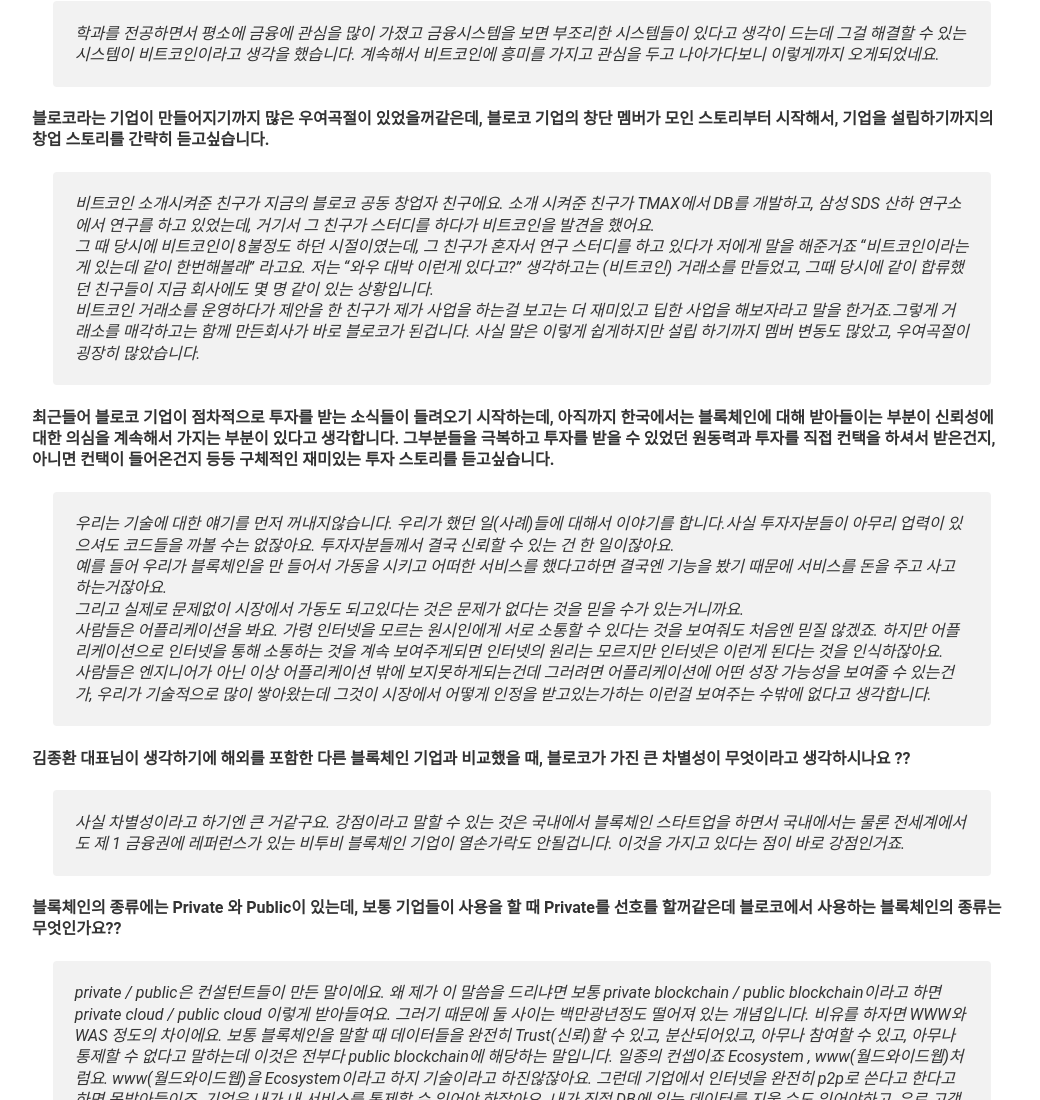
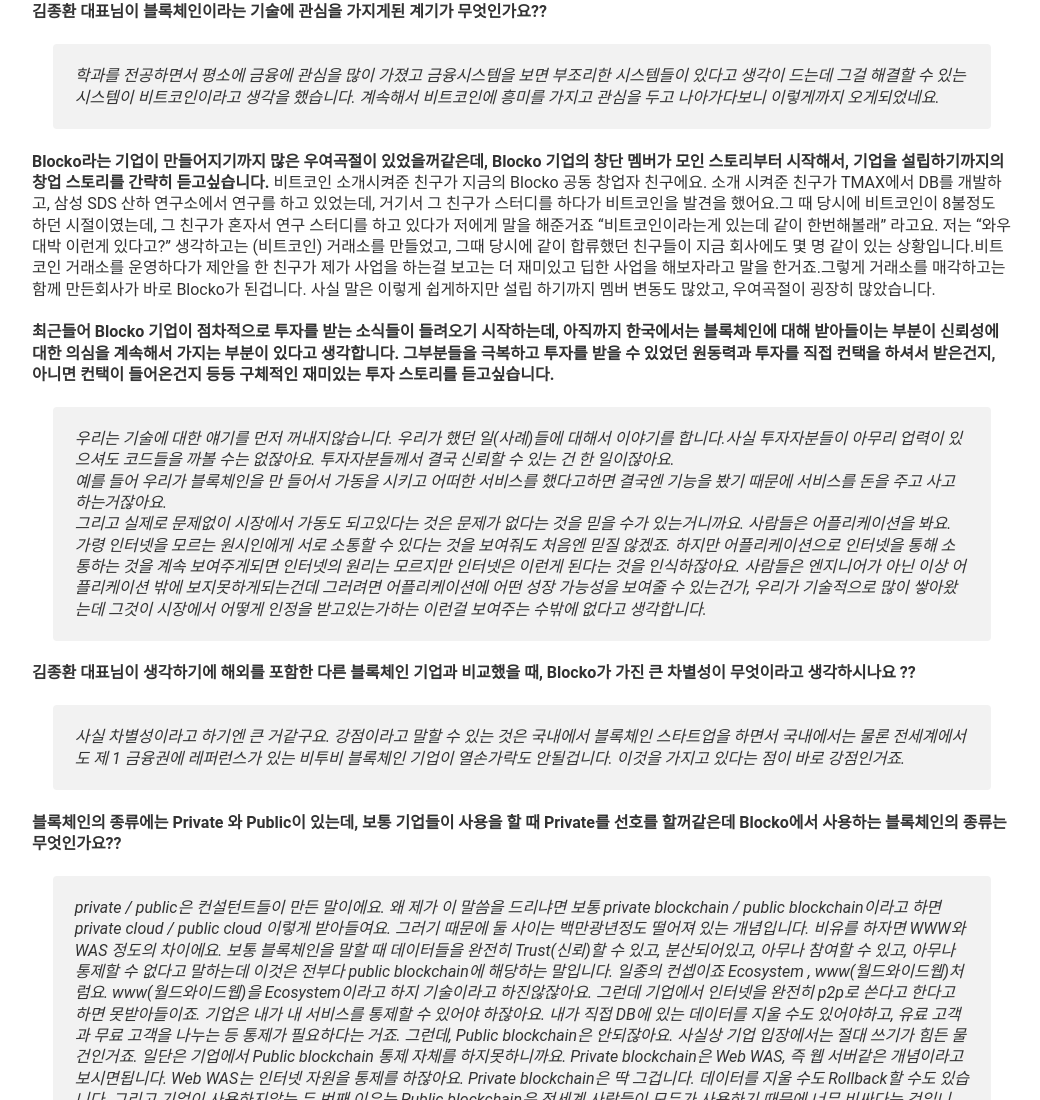
Before and after one commit to Miller-kk/KIMKIBYEONG.github.io, a Jekyll site: the page built from _posts/2017-04-23-bloko.md, in a window 1280 px wide and 1400 px high, scrolled down 300 px. Shown: the part 300-1400 px from the top of the window, without its empty margins (118-1158 px from the left). Built offline with Jekyll 4.4.1, drawn with Linux system fonts in a browser that asks for light colours; some of the changed text lies outside the part shown.

Commit message:
Update 2017-04-23-bloko.md

```diff
--- a/_posts/2017-04-23-bloko.md
+++ b/_posts/2017-04-23-bloko.md
@@ -1,33 +1,34 @@
 ---
 title: InterView Two
-description: Bloko
-header: Bloko(Blockchain) 대표 김종환님
+description: Blocko
+header: Blocko(Blockchain) 대표 김종환님
 ---
 ![블로코](http://fintechkorea.kr/wp-content/uploads/2015/10/%EB%A1%9C%EA%B3%A0_%EB%B8%94%EB%A1%9C%EC%BD%94530-X-459.png)
+오늘의 인터뷰는 최근 많은 투자와 함께 급성장
 
 **김종환 대표님이 블록체인이라는 기술에 관심을 가지게된 계기가 무엇인가요??**
 > 학과를 전공하면서 평소에 금융에 관심을 많이 가졌고 금융시스템을 보면 부조리한 시스템들이 있다고 생각이 드는데 그걸 해결할 수 있는 시스템이 비트코인이라고 생각을 했습니다. 계속해서 비트코인에 흥미를 가지고 관심을 두고 나아가다보니 이렇게까지 오게되었네요.
 
-**블로코라는 기업이 만들어지기까지 많은 우여곡절이 있었을꺼같은데, 블로코 기업의 창단 멤버가 모인 스토리부터 시작해서, 기업을 설립하기까지의 창업 스토리를 간략히 듣고싶습니다.**
-> 비트코인 소개시켜준 친구가 지금의 블로코 공동 창업자 친구에요. 소개 시켜준 친구가 TMAX에서 DB를 개발하고, 삼성 SDS 산하 연구소에서 연구를 하고 있었는데, 거기서 그 친구가 스터디를 하다가 비트코인을 발견을 했어요.<br/>그 때 당시에 비트코인이 8불정도 하던 시절이였는데, 그 친구가 혼자서 연구 스터디를 하고 있다가 저에게 말을 해준거죠 “비트코인이라는게 있는데 같이 한번해볼래” 라고요. 저는 “와우 대박 이런게 있다고?” 생각하고는 (비트코인) 거래소를 만들었고, 그때 당시에 같이 합류했던 친구들이 지금 회사에도 몇 명 같이 있는 상황입니다.<br/>비트코인 거래소를 운영하다가 제안을 한 친구가 제가 사업을 하는걸 보고는 더 재미있고 딥한 사업을 해보자라고 말을 한거죠.그렇게 거래소를 매각하고는 함께 만든회사가 바로 블로코가 된겁니다. 사실 말은 이렇게 쉽게하지만 설립 하기까지 멤버 변동도 많았고, 우여곡절이 굉장히 많았습니다.
+**Blocko라는 기업이 만들어지기까지 많은 우여곡절이 있었을꺼같은데, Blocko 기업의 창단 멤버가 모인 스토리부터 시작해서, 기업을 설립하기까지의 창업 스토리를 간략히 듣고싶습니다.**
+비트코인 소개시켜준 친구가 지금의 Blocko 공동 창업자 친구에요. 소개 시켜준 친구가 TMAX에서 DB를 개발하고, 삼성 SDS 산하 연구소에서 연구를 하고 있었는데, 거기서 그 친구가 스터디를 하다가 비트코인을 발견을 했어요.그 때 당시에 비트코인이 8불정도 하던 시절이였는데, 그 친구가 혼자서 연구 스터디를 하고 있다가 저에게 말을 해준거죠 “비트코인이라는게 있는데 같이 한번해볼래” 라고요. 저는 “와우 대박 이런게 있다고?” 생각하고는 (비트코인) 거래소를 만들었고, 그때 당시에 같이 합류했던 친구들이 지금 회사에도 몇 명 같이 있는 상황입니다.비트코인 거래소를 운영하다가 제안을 한 친구가 제가 사업을 하는걸 보고는 더 재미있고 딥한 사업을 해보자라고 말을 한거죠.그렇게 거래소를 매각하고는 함께 만든회사가 바로 Blocko가 된겁니다. 사실 말은 이렇게 쉽게하지만 설립 하기까지 멤버 변동도 많았고, 우여곡절이 굉장히 많았습니다.
 
-**최근들어 블로코 기업이 점차적으로 투자를 받는 소식들이 들려오기 시작하는데, 아직까지 한국에서는 블록체인에 대해 받아들이는 부분이 신뢰성에 대한 의심을 계속해서 가지는 부분이 있다고 생각합니다. 그부분들을 극복하고 투자를 받을 수 있었던 원동력과 투자를 직접 컨택을 하셔서 받은건지, 아니면 컨택이 들어온건지 등등 구체적인 재미있는 투자 스토리를 듣고싶습니다.**
-> 우리는 기술에 대한 얘기를 먼저 꺼내지않습니다. 우리가 했던 일(사례)들에 대해서 이야기를 합니다.사실 투자자분들이 아무리 업력이 있으셔도 코드들을 까볼 수는 없잖아요. 투자자분들께서 결국 신뢰할 수 있는 건 한 일이잖아요.<br/> 예를 들어 우리가 블록체인을 만 들어서 가동을 시키고 어떠한 서비스를 했다고하면 결국엔 기능을 봤기 때문에 서비스를 돈을 주고 사고하는거잖아요.<br/>그리고 실제로 문제없이 시장에서 가동도 되고있다는 것은 문제가 없다는 것을 믿을 수가 있는거니까요. <br/>사람들은 어플리케이션을 봐요. 가령 인터넷을 모르는 원시인에게 서로 소통할 수 있다는 것을 보여줘도 처음엔 믿질 않겠죠. 하지만 어플리케이션으로 인터넷을 통해 소통하는 것을 계속 보여주게되면 인터넷의 원리는 모르지만 인터넷은 이런게 된다는 것을 인식하잖아요. <br/>사람들은 엔지니어가 아닌 이상 어플리케이션 밖에 보지못하게되는건데 그러려면 어플리케이션에 어떤 성장 가능성을 보여줄 수 있는건가, 우리가 기술적으로 많이 쌓아왔는데 그것이 시장에서 어떻게 인정을 받고있는가하는 이런걸 보여주는 수밖에 없다고 생각합니다.
+**최근들어 Blocko 기업이 점차적으로 투자를 받는 소식들이 들려오기 시작하는데, 아직까지 한국에서는 블록체인에 대해 받아들이는 부분이 신뢰성에 대한 의심을 계속해서 가지는 부분이 있다고 생각합니다. 그부분들을 극복하고 투자를 받을 수 있었던 원동력과 투자를 직접 컨택을 하셔서 받은건지, 아니면 컨택이 들어온건지 등등 구체적인 재미있는 투자 스토리를 듣고싶습니다.**
+> 우리는 기술에 대한 얘기를 먼저 꺼내지않습니다. 우리가 했던 일(사례)들에 대해서 이야기를 합니다.사실 투자자분들이 아무리 업력이 있으셔도 코드들을 까볼 수는 없잖아요. 투자자분들께서 결국 신뢰할 수 있는 건 한 일이잖아요.<br/> 예를 들어 우리가 블록체인을 만 들어서 가동을 시키고 어떠한 서비스를 했다고하면 결국엔 기능을 봤기 때문에 서비스를 돈을 주고 사고하는거잖아요.<br/>그리고 실제로 문제없이 시장에서 가동도 되고있다는 것은 문제가 없다는 것을 믿을 수가 있는거니까요. 사람들은 어플리케이션을 봐요. 가령 인터넷을 모르는 원시인에게 서로 소통할 수 있다는 것을 보여줘도 처음엔 믿질 않겠죠. 하지만 어플리케이션으로 인터넷을 통해 소통하는 것을 계속 보여주게되면 인터넷의 원리는 모르지만 인터넷은 이런게 된다는 것을 인식하잖아요. 사람들은 엔지니어가 아닌 이상 어플리케이션 밖에 보지못하게되는건데 그러려면 어플리케이션에 어떤 성장 가능성을 보여줄 수 있는건가, 우리가 기술적으로 많이 쌓아왔는데 그것이 시장에서 어떻게 인정을 받고있는가하는 이런걸 보여주는 수밖에 없다고 생각합니다.
 
-**김종환 대표님이 생각하기에 해외를 포함한 다른 블록체인 기업과 비교했을 때, 블로코가 가진 큰 차별성이 무엇이라고 생각하시나요 ??**
+**김종환 대표님이 생각하기에 해외를 포함한 다른 블록체인 기업과 비교했을 때, Blocko가 가진 큰 차별성이 무엇이라고 생각하시나요 ??**
 > 사실 차별성이라고 하기엔 큰 거같구요. 강점이라고 말할 수 있는 것은 국내에서 블록체인 스타트업을 하면서 국내에서는 물론 전세계에서도 제 1 금융권에 레퍼런스가 있는 비투비 블록체인 기업이 열손가락도 안될겁니다. 이것을 가지고 있다는 점이 바로 강점인거죠.
 
-**블록체인의 종류에는 Private 와 Public이 있는데, 보통 기업들이 사용을 할 때 Private를 선호를 할꺼같은데 블로코에서 사용하는 블록체인의 종류는 무엇인가요??**
+**블록체인의 종류에는 Private 와 Public이 있는데, 보통 기업들이 사용을 할 때 Private를 선호를 할꺼같은데 Blocko에서 사용하는 블록체인의 종류는 무엇인가요??**
 > private / public은 컨설턴트들이 만든 말이에요. 왜 제가 이 말씀을 드리냐면 보통 private blockchain / public blockchain이라고 하면 private cloud / public cloud 이렇게 받아들여요. 그러기 때문에 둘 사이는 백만광년정도 떨어져 있는 개념입니다. 비유를 하자면 WWW와 WAS 정도의 차이에요. 보통 블록체인을 말할 때 데이터들을 완전히 Trust(신뢰)할 수 있고, 분산되어있고, 아무나 참여할 수 있고, 아무나 통제할 수 없다고 말하는데 이것은 전부다 public blockchain에 해당하는 말입니다. 일종의 컨셉이죠 Ecosystem , www(월드와이드웹)처럼요. www(월드와이드웹)을 Ecosystem이라고 하지 기술이라고 하진않잖아요. 그런데 기업에서 인터넷을 완전히 p2p로 쓴다고 한다고하면 못받아들이죠. 기업은 내가 내 서비스를 통제할 수 있어야 하잖아요. 내가 직접 DB에 있는 데이터를 지울 수도 있어야하고, 유료 고객과 무료 고객을 나누는 등 통제가 필요하다는 거죠. 그런데, Public blockchain은 안되잖아요. 사실상 기업 입장에서는 절대 쓰기가 힘든 물건인거죠. 일단은 기업에서 Public blockchain 통제 자체를 하지못하니까요. Private blockchain은 Web WAS, 즉 웹 서버같은 개념이라고 보시면됩니다. Web WAS는 인터넷 자원을 통제를 하잖아요. Private blockchain은 딱 그겁니다. 데이터를 지울 수도 Rollback할 수도 있습니다. 그리고 기업이 사용하지않는 두 번째 이유는 Public blockchain은 전세계 사람들이 모두가 사용하기 때문에 너무 비싸다는 것입니다. 지금 현재 public / private로 분화되고 있다는 과정에 있다는게 Web과 Web Server의 개념으로 분화되고 있다는 것과 같습니다. 사람들이 사용하는건 Web Server의 개념처럼 Private blockchain일꺼에요. 앞으로는 마치 Web에서 HyperLink로 끌어오듯이 블록체인에서 Multi Chain이라던지 Side Chain이라는 개념을 가져와서 차상위의 Blockchain의 신뢰도를 이용해서 아래층의 Blockchain의 신뢰도를 담보하는 그런걸로 신뢰도를 높이겠죠.
 
 **Private Blockchain이 데이터를 지울수도 Rollback할 수도 있는거면 다른의미로 생각하면 보안적으로 좀 위험성이 있지않나요?**
 > 네 Public Blockchain보다 확실히 높죠. 하지만 블록체인 시스템에 뭐가 들어가느냐에 따라 보안성이 다른거라고 봅니다. 예를 들면 블록체인 시스템에 화폐가 들어간다고하면 화폐라는게 보안이 상당히 중요한 부분 중에 하나잖아요. 사실 비트코인 시스템이 자유도를 떨어뜨린 이유는 화폐 단위가 오고가기 때문에 보안이 상당히 민감하기 때문이죠. 자유도를 높이게 되면 그만큼 버그가 많아지기 마련인데, 화폐라는건 버그가 있어서는 절대 안되는거잖아요. 그러다보니 자유도가 낮은거에요. 하지만 다른 시스템을 만든다고 가정을 하고 예를 들어 에넌지 교환 시스템을 만든다고 생각해봅시다. 그러면 화폐보다는 상대적으로 신뢰도가 낮아도될꺼거든요. 그런것들은 Private Blockchain을 사용해서 비용을 낮추는게 맞는거죠.
 
-**블로코가 최종적으로 바라고 있는 회사의 목표와 모습이 궁금합니다**
+**Blocko가 최종적으로 바라고 있는 회사의 목표와 모습이 궁금합니다**
 > 일단 저희는 블록체인 업계의 네이버같은 회사가 되는 것이 목표입니다. 인터넷이 등장하자 네이버가 나오게 되었고, 모바일이 등장하자 카카오가 나오게되었잖아요. 이런식으로 블록체인 업계를 대표하는 기업이 되는게 궁극적인 목표죠.
 
 **요즈음 학부생이든 대학원생이든 블록체인 연구가 슬슬 활발하게 이루어지고있는데요, 학부생들이 특히나 블록체인 연구를 하는데 방향성을 못잡는부분이 큰부분이라고 생각합니다. 그런 학생들에게 블록체인 연구를 하는데 있어서 조언을 해줄 수 있는 부분을 얘기해주시겠어요.**
 > 제가 안타까운 것 중에 하나는 학부생들이 연구를 하는데, 시간낭비를 심하게해요. 예를 들면 백서를 읽으면서 이론적인 측면에서만 계속해서 얘기를 하기 바쁘다는거죠. 저는 무엇이 되었건 빨리 시장에 내어놓고 사람들이 쓰게 만들고 피드벡을 받으면서 해나가야 의미가 있는게 나오지, 이론적으로만 하루종일 얘기하고 있다면 나올 수 있는게 실질적으로 아무것도 없을꺼에요. 중요한건 그래서 그걸로 무엇을 해보았느냐 어떤걸 만들어보았느냐인거죠.대학생들에게 제일 하고싶은 말은 프로젝트를 해보라는거에요.무엇이 되었건 계속해서 만들어보라는겁니다.
 
-**마지막 질문입니다 블로코에서 가지고 있는 홍보전략 무엇인가요 ??**
+**마지막 질문입니다 Blocko에서 가지고 있는 홍보전략 무엇인가요 ??**
 > 먼저 쉽게 영역들을 말해주면 세일즈라는 영역은 내가 돈이 많아야해요. 마케팅은 누군가가 저 대신 얘기해주는거에요 신문이나 광고를 통해서 내가 돈이 많다는 것을요. PR은 제가 왜 돈이 많은지 어떠한 활동을 통해서 사람들에게 설명을 하는 것이에요. 브랜딩은 애초에 로고를 보면 돈이 많아라고 하는거에요. 이런 얘기를 왜 하냐면 저희 회사는 저 중에 세일즈가 가장 Major한 회사에요. 저희 회사는 보도자료나 광고에 신경을 쓰기보다는 세일즈 하나에 집중을 하고 있는 편입니다. 왜냐하면 저희의 주고객은 기업이기 때문에 그런면이 있죠.
```
